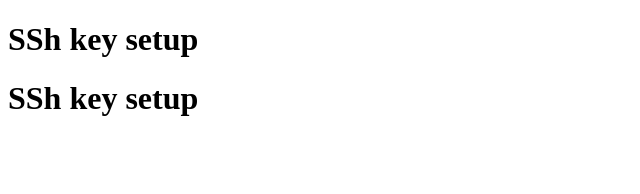
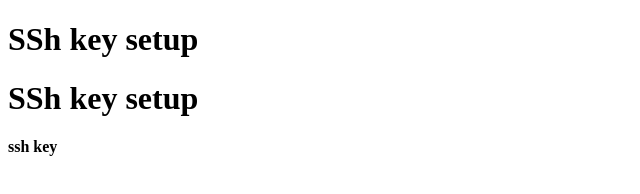
Before and after one commit to Karan7968/Homework-Kalam, a plain HTML site: page index.html in a window 1280 px wide. Shown: the full height of the page, 0-640 px from the left. Drawn offline with Linux system fonts and the light colour scheme.

Commit message:
Testing Now

```diff
--- a/index.html
+++ b/index.html
@@ -9,5 +9,6 @@
 <body>
     <h1>SSh key setup</h1>
     <h1>SSh key setup</h1>
+    <h4>ssh key</h4>
 </body>
 </html>
```
